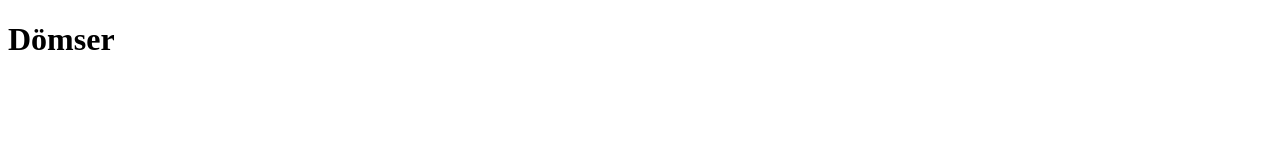
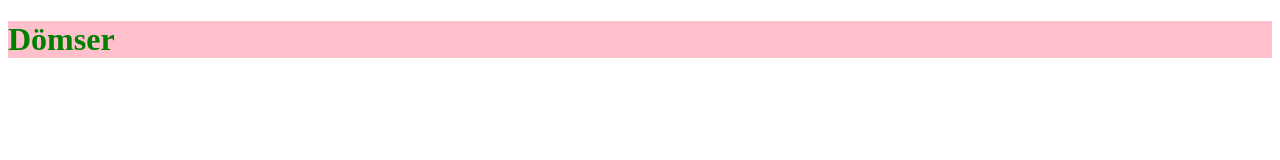
Before and after one commit to Mersag/css-structure, a plain HTML site: page index.html in a window 1280 px wide. Drawn offline with Linux system fonts and the light colour scheme.

Commit message:
added styles.css and linked it within index.html

```diff
--- a/index.html
+++ b/index.html
@@ -4,6 +4,7 @@
     <meta charset="UTF-8" />
     <meta http-equiv="X-UA-Compatible" content="IE=edge" />
     <meta name="viewport" content="width=device-width, initial-scale=1.0" />
+    <link rel="stylesheet" href="./styles.css" />
     <title>Document</title>
   </head>
   <body>
--- /dev/null
+++ b/styles.css
@@ -0,0 +1,4 @@
+h1 {
+  color: green;
+  background: pink;
+}
```
